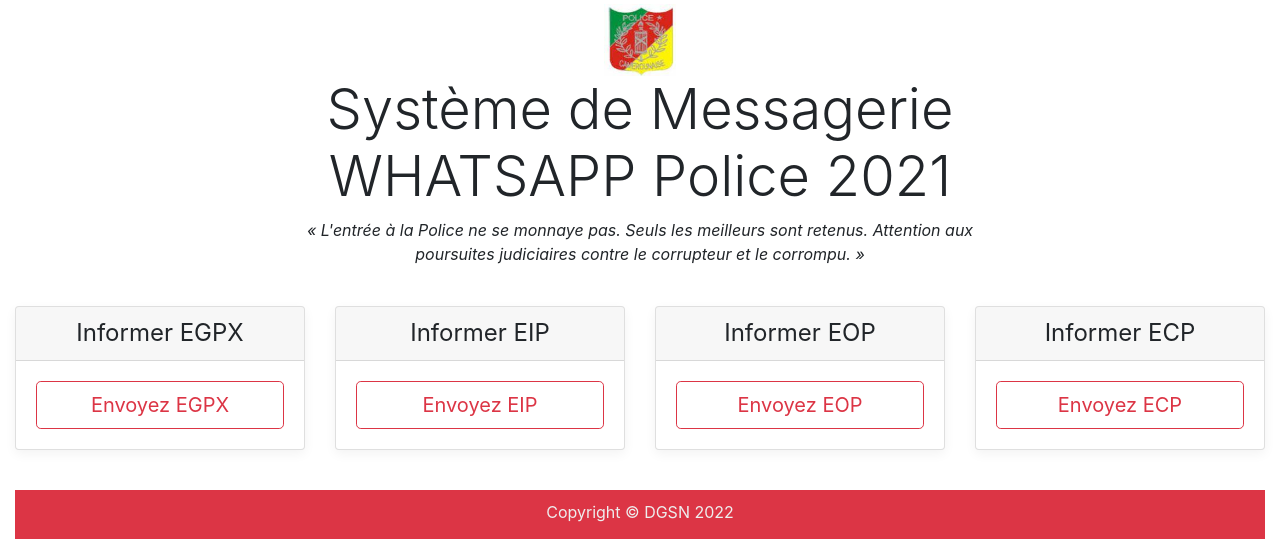
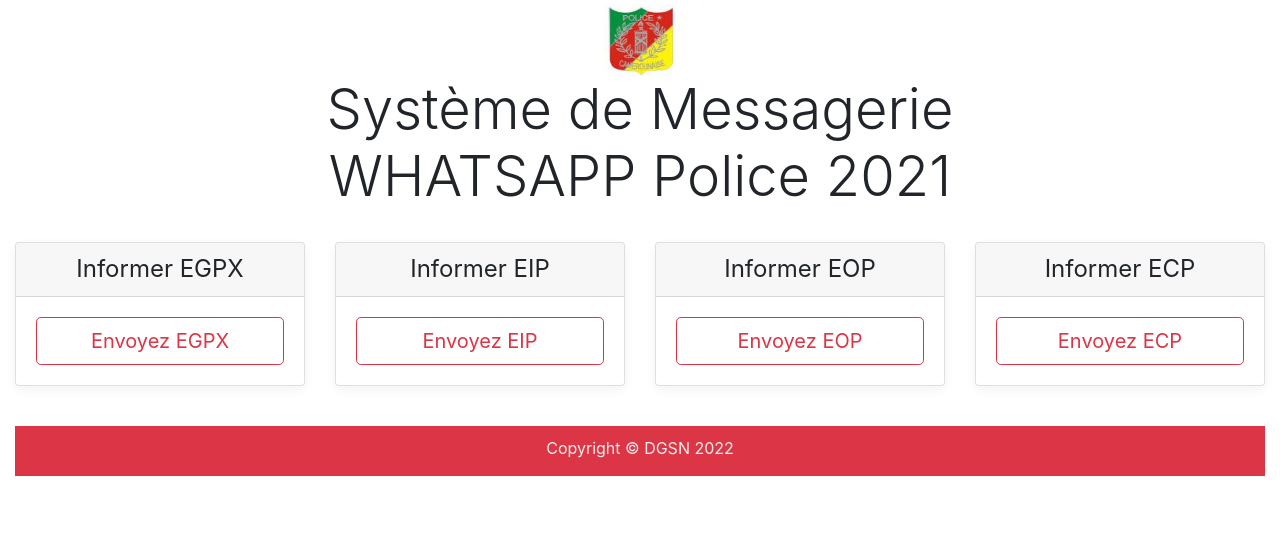
Before and after one commit to AbdelMfossa/bulk-whatsapp-messages, a Django app: page / in a window 1280 px wide. Shown: the part 119-658 px from the top of the page. Run offline with Django 3.2, Linux system fonts and the light colour scheme; the visitor is signed in with stand-in values (Sample User, id 1); some libraries are stand-ins or nearby versions.

Commit message:
Masquer le slogan de la policia

```diff
--- a/send/templates/send/home.html
+++ b/send/templates/send/home.html
@@ -53,9 +53,9 @@
     <div class="pricing-header px-3 py-3 pt-md-5 pb-md-4 mx-auto text-center">
         <img src="{% static 'members/img/dgsn.jpeg' %}" alt="" width="72" height="72">
         <h1 class="display-4">Système de Messagerie WHATSAPP Police 2021</h1>
-        <p class="lead" style="font-size: 1rem; font-weight: 400; font-style: italic;">
+        <!-- <p class="lead" style="font-size: 1rem; font-weight: 400; font-style: italic;">
             « L'entrée à la Police ne se monnaye pas. Seuls les meilleurs sont retenus. Attention aux poursuites judiciaires contre le corrupteur et le corrompu. »
-        </p>
+        </p> -->
         <!-- <a class="btn btn-outline-primary" href="#">Send WHATSAPP</a> -->
     </div>
 
```
